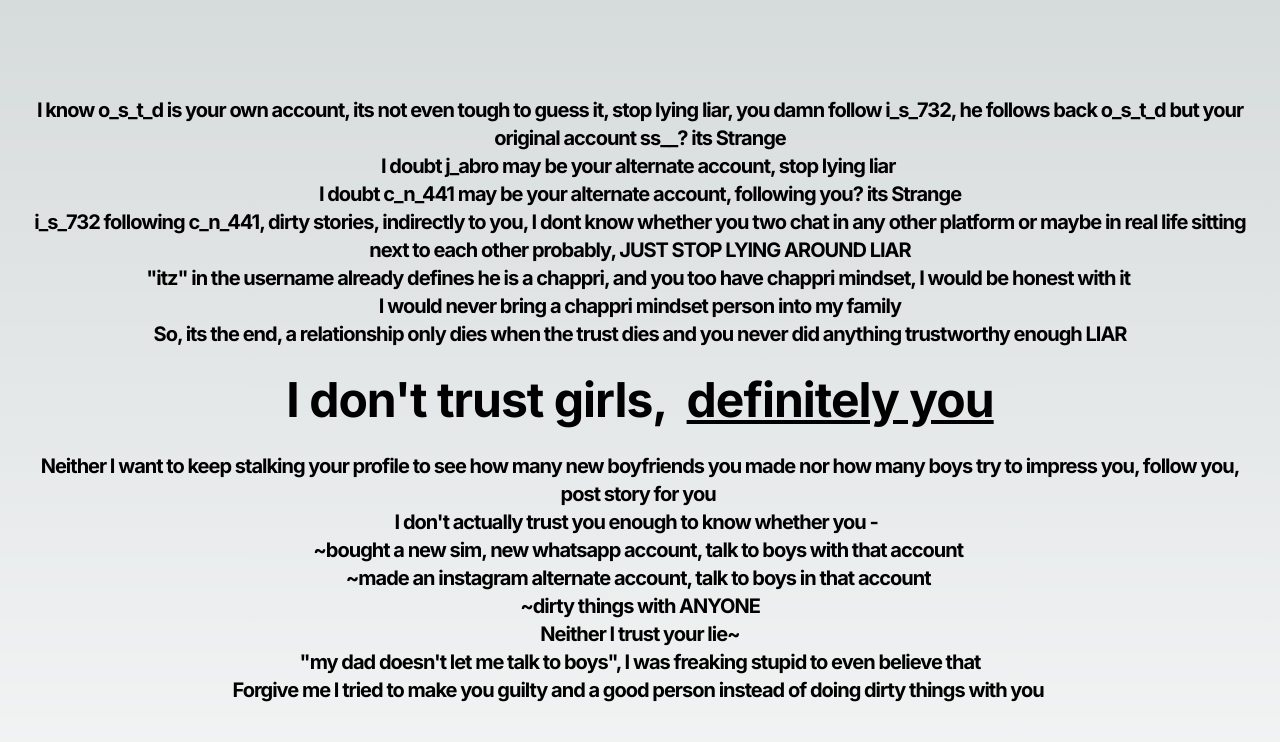
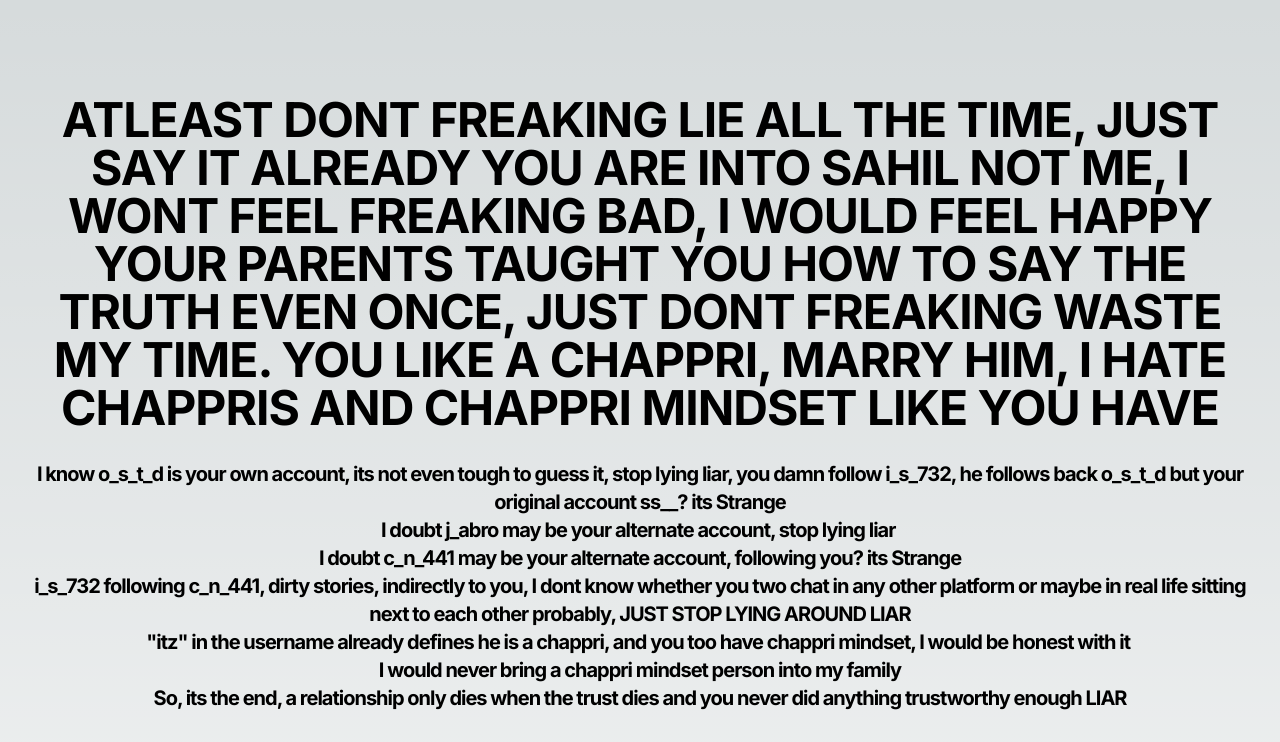
Before and after one commit to pixelDriftadv/redirect, a Next.js app: page / in a window 1280 px wide. Shown: the top 742 px of the page. Built offline with nearby package versions, Linux system fonts and the light colour scheme.

Commit message:
Update page.tsx

```diff
--- a/src/app/page.tsx
+++ b/src/app/page.tsx
@@ -6,7 +6,9 @@ export default function Home() {
   return (
     <main className="flex min-h-screen flex-col items-center justify-between py-24 px-6">
             <p className="z-10  whitespace-pre-wrap text-center text-xl font-bold tracking-tighter ">
-           I know o_s_t_d is your own account, its not even tough to guess it, stop lying liar, you damn follow i_s_732, he follows back o_s_t_d but your original account ss__? its Strange<br/>
+          <span className='text-5xl'>
+              ATLEAST DONT FREAKING LIE ALL THE TIME, JUST SAY IT ALREADY YOU ARE INTO SAHIL NOT ME, I WONT FEEL FREAKING BAD, I WOULD FEEL HAPPY YOUR PARENTS TAUGHT YOU HOW TO SAY THE TRUTH EVEN ONCE, JUST DONT FREAKING WASTE MY TIME. YOU LIKE A CHAPPRI, MARRY HIM, I HATE CHAPPRIS AND CHAPPRI MINDSET LIKE YOU HAVE</span><br/><br/>
+              I know o_s_t_d is your own account, its not even tough to guess it, stop lying liar, you damn follow i_s_732, he follows back o_s_t_d but your original account ss__? its Strange<br/>
               I doubt j_abro may be your alternate account, stop lying liar <br/>
               I doubt c_n_441 may be your alternate account, following you? its Strange<br/>
               i_s_732 following c_n_441, dirty stories, indirectly to you, I dont know whether you two chat in any other platform or maybe in real life sitting next to each other probably, JUST STOP LYING AROUND LIAR<br/>
```
